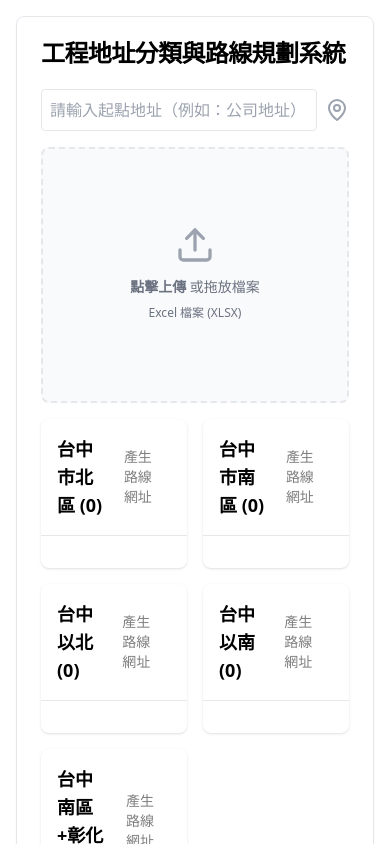
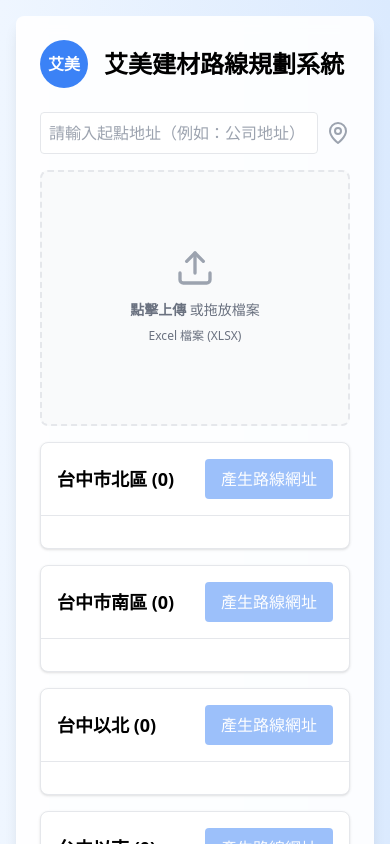
Before and after one commit to wesleyhsieh1211/route-planner, a Next.js app: page / in a window 390 px wide. Shown: the top 844 px of the page. Built offline with nearby package versions, Linux system fonts and the light colour scheme.

Commit message:
更新路線規劃系統：新增地區分類、更新介面設計

```diff
--- a/pages/index.js
+++ b/pages/index.js
@@ -1,7 +1,5 @@
 import React, { useState } from 'react';
 import * as XLSX from 'xlsx';
-import { Card, CardHeader, CardTitle, CardContent } from '/components/ui/card';
-import { Button } from '/components/ui/button';
 import { Upload, MapPin, Copy, Check } from 'lucide-react';
 
 const AddressClassifier = () => {
@@ -20,8 +18,8 @@ const AddressClassifier = () => {
   // 分類定義
   const northRegions = ['苗栗', '新竹', '桃園', '台北', '臺北', '新北', '基隆', '宜蘭'];
   const southRegions = ['南投', '雲林', '嘉義', '台南', '臺南', '高雄', '屏東'];
-  const taichungNorthDistricts = ['北區', '西區', '北屯區', '西屯區', '中區', '東區', '清水區', '梧棲區', '大甲區', '大安區'];
-  const taichungSouthDistricts = ['南區', '南屯區', '大里區', '太平區', '烏日區', '大肚區', '龍井區', '霧峰區'];
+  const taichungNorthDistricts = ['北區', '西區', '北屯區', '西屯區', '中區', '東區', '清水區', '梧棲區', '大甲區', '大安區', '外埔區', '后里區', '神岡區', '大雅區', '潭子區', '豐原區', '沙鹿區'];
+  const taichungSouthDistricts = ['南區', '南屯區', '大里區', '太平區', '烏日區', '大肚區', '龍井區', '霧峰區', '新社區', '東勢區', '石岡區', '和平區'];
 
   const handleFileUpload = (event) => {
     try {
@@ -53,7 +51,14 @@ const AddressClassifier = () => {
           };
 
           jsonData.forEach(row => {
-            if (row['工程名稱']?.includes('安-')) return;
+            // 檢查工程名稱中的關鍵字
+            if (row['工程名稱']?.includes('安-') ||
+                row['工程名稱']?.includes('安+') ||
+                row['工程名稱']?.includes('士榮')) return;
+
+            // 檢查備註欄位中的關鍵字
+            if (row['備註']?.includes('皓') ||
+                row['備註']?.includes('義')) return;
 
             const address = row['工程地址'];
             if (!address) return;
@@ -122,7 +127,6 @@ const AddressClassifier = () => {
       url += encodeURIComponent(startPoint) + '/';
     }
 
-    // 限制最多10個地址
     const limitedAddresses = addresses.slice(0, 10);
     limitedAddresses.forEach(address => {
       url += encodeURIComponent(address) + '/';
@@ -154,12 +158,17 @@ const AddressClassifier = () => {
   };
 
   return (
-    <div className="p-4 max-w-6xl mx-auto">
-      <Card>
-        <CardHeader>
-          <CardTitle>工程地址分類與路線規劃系統</CardTitle>
-        </CardHeader>
-        <CardContent>
+    <div className="p-4 max-w-6xl mx-auto bg-gradient-to-r from-blue-50 to-blue-100 min-h-screen">
+      <div className="bg-white/90 backdrop-blur rounded-lg shadow-lg p-6">
+        <div className="mb-6 flex items-center justify-between">
+          <div className="flex items-center gap-4">
+            {/* Logo 預留位置 - 可以替換為實際的 logo */}
+            <div className="w-12 h-12 bg-blue-500 rounded-full flex items-center justify-center text-white font-bold">
+              艾美
+            </div>
+            <h1 className="text-2xl font-bold mb-0">艾美建材路線規劃系統</h1>
+          </div>
+        </div>
         <div className="space-y-4">
           {/* 起點輸入 */}
           <div className="flex items-center gap-2">
@@ -211,9 +220,9 @@ const AddressClassifier = () => {
                   className="flex-1 p-2 border rounded bg-white"
                   onClick={(e) => e.target.select()}
                 />
-                  <Button
+                <button
                   onClick={copyUrl}
-                    className="flex items-center gap-2"
+                  className="flex items-center gap-2 px-4 py-2 bg-blue-500 text-white rounded hover:bg-blue-600"
                 >
                   {copied ? (
                     <>
@@ -226,31 +235,32 @@ const AddressClassifier = () => {
                       複製網址
                     </>
                   )}
-                  </Button>
+                </button>
               </div>
             </div>
           )}
 
           {/* 分類結果 */}
-            <div className="mt-6 grid grid-cols-2 gap-4">
+          <div className="mt-6 grid grid-cols-1 md:grid-cols-2 gap-4">
             {[
               { key: 'taichungNorth', title: '台中市北區', color: 'blue' },
               { key: 'taichungSouth', title: '台中市南區', color: 'green' },
               { key: 'generalNorth', title: '台中以北', color: 'yellow' },
               { key: 'generalSouth', title: '台中以南', color: 'pink' },
               { key: 'southCombined', title: '台中南區+彰化', color: 'purple' }
-              ].map(({ key, title, color }) => (
-                <div key={key} className="bg-white rounded-lg shadow">
+            ].map(({ key, title }) => (
+              <div key={key} className="bg-white rounded-lg shadow border">
                 <div className="flex justify-between items-center p-4 border-b">
                   <h3 className="text-lg font-semibold">
                     {title} ({results[key].length})
                   </h3>
-                    <Button
+                  <button
                     onClick={() => generateMapUrl(results[key])}
                     disabled={results[key].length === 0}
+                    className={`px-4 py-2 bg-blue-500 text-white rounded hover:bg-blue-600 disabled:opacity-50 disabled:cursor-not-allowed`}
                   >
                     產生路線網址
-                    </Button>
+                  </button>
                 </div>
                 <div className="p-4 max-h-60 overflow-auto">
                   {results[key].map((address, index) => (
@@ -263,8 +273,7 @@ const AddressClassifier = () => {
             ))}
           </div>
         </div>
-        </CardContent>
-      </Card>
+      </div>
     </div>
   );
 };
```
Lines whose indentation alone changed are shown as unchanged.
